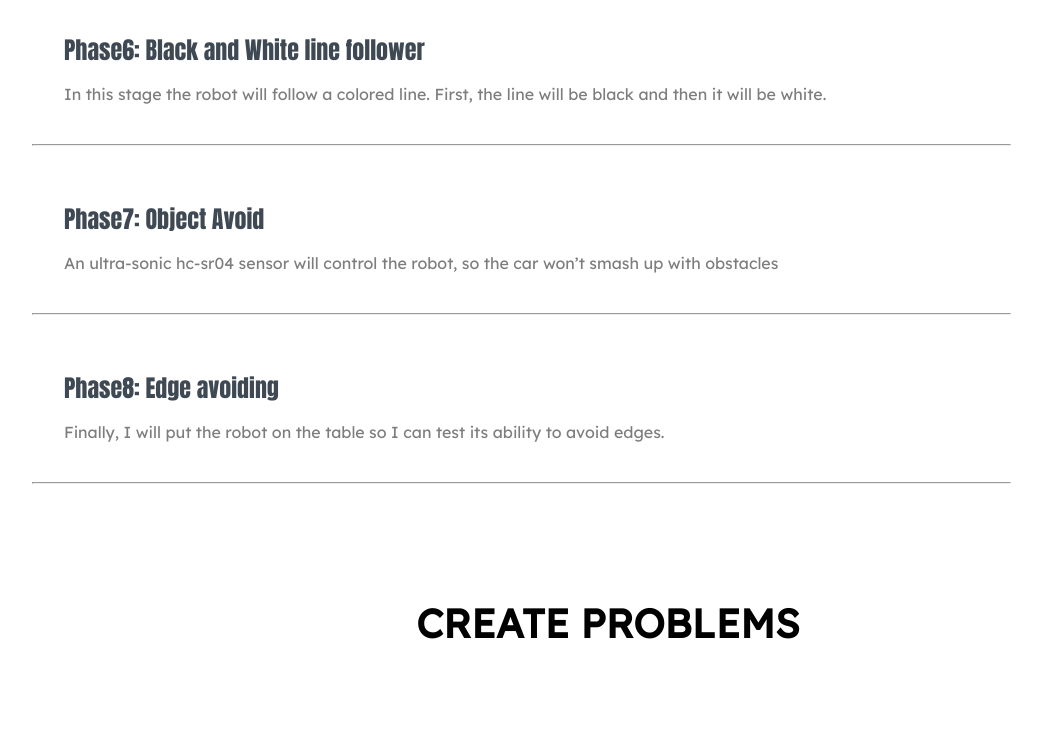
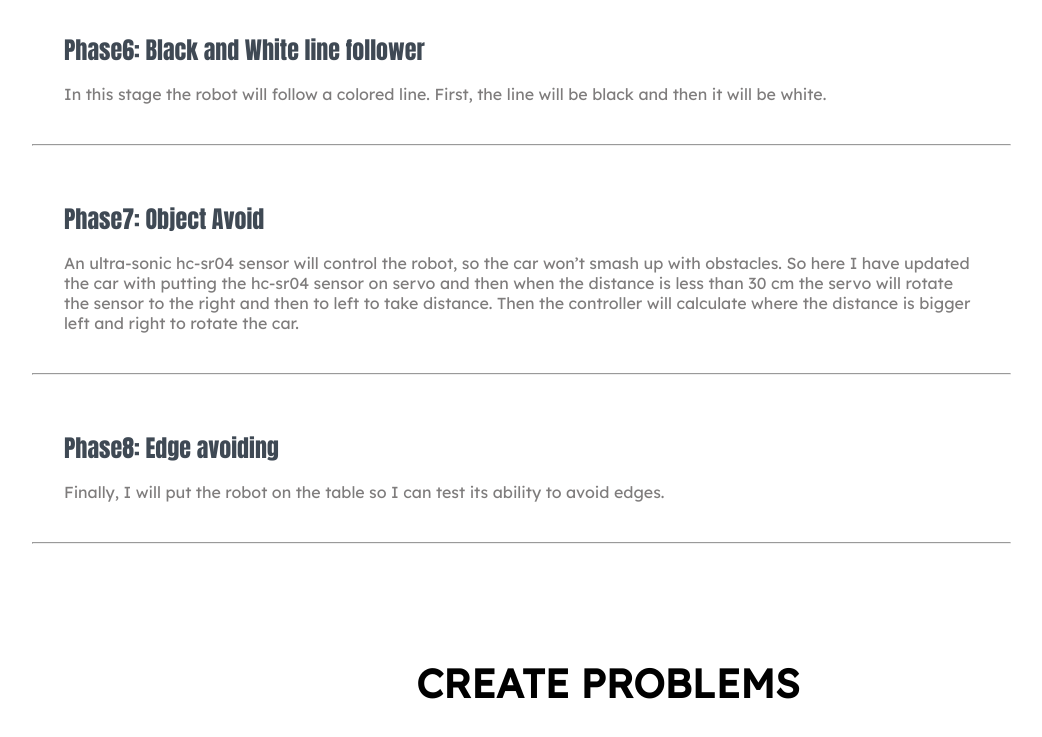
Before and after one commit to marounalkattar/portfolio, a plain HTML site: page index.html in a window 1280 px wide. Shown: the part 5524-6261 px from the top of the page, without its empty margins (32-1074 px from the left). Before the commit the page ends 6227 px from the top, so only its background shows below. Drawn offline with Linux system fonts and the light colour scheme.

Commit message:
Update index.html

```diff
--- a/index.html
+++ b/index.html
@@ -230,7 +230,7 @@
                         <div class="post-title">
 
                             <a href="#">Phase7: Object Avoid </a>
-                            <p>An ultra-sonic hc-sr04 sensor will control the robot, so the car won’t smash up with obstacles
+                            <p>An ultra-sonic hc-sr04 sensor will control the robot, so the car won’t smash up with obstacles. So here I have updated the car with putting the hc-sr04 sensor on servo and then when the distance is less than 30 cm the servo will rotate the sensor to the right and then to left to take distance. Then the controller will calculate where the distance is bigger left and right to rotate the car.
                                  </p>
 
                         </div>
```
